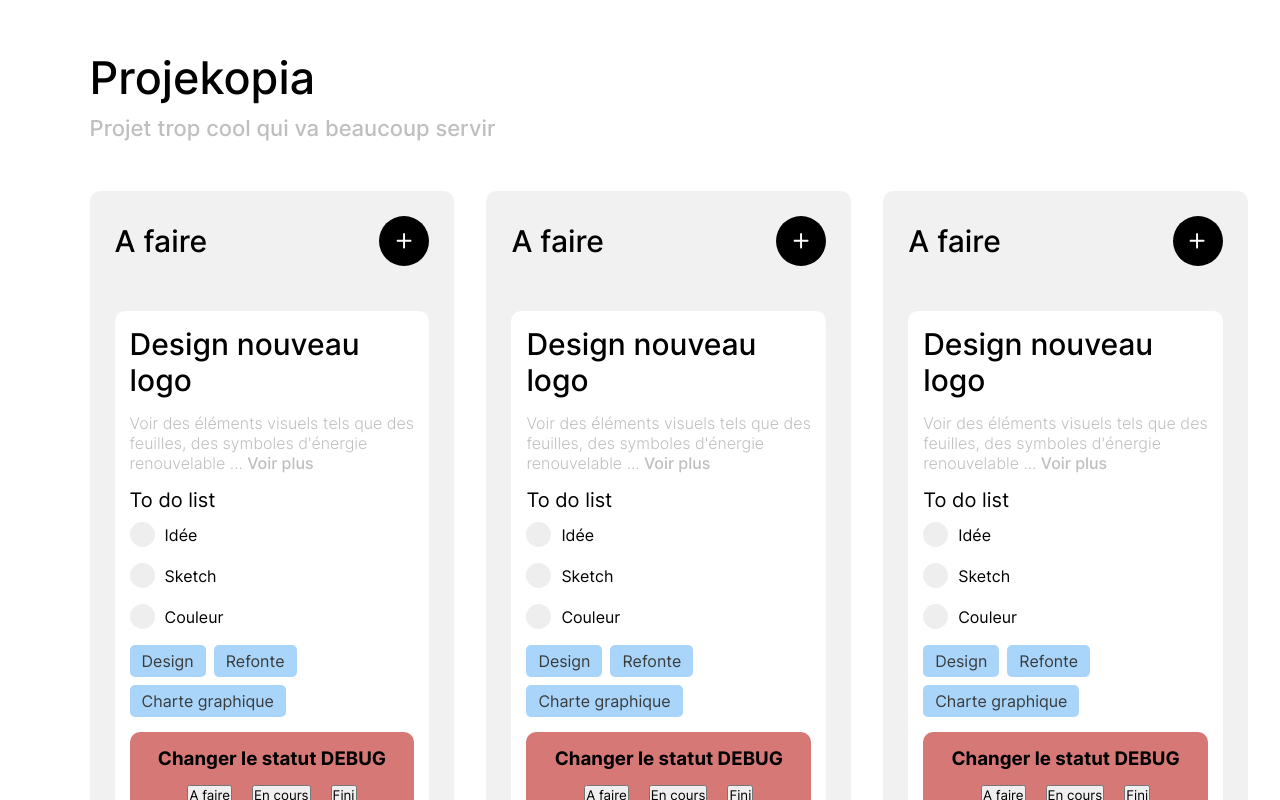
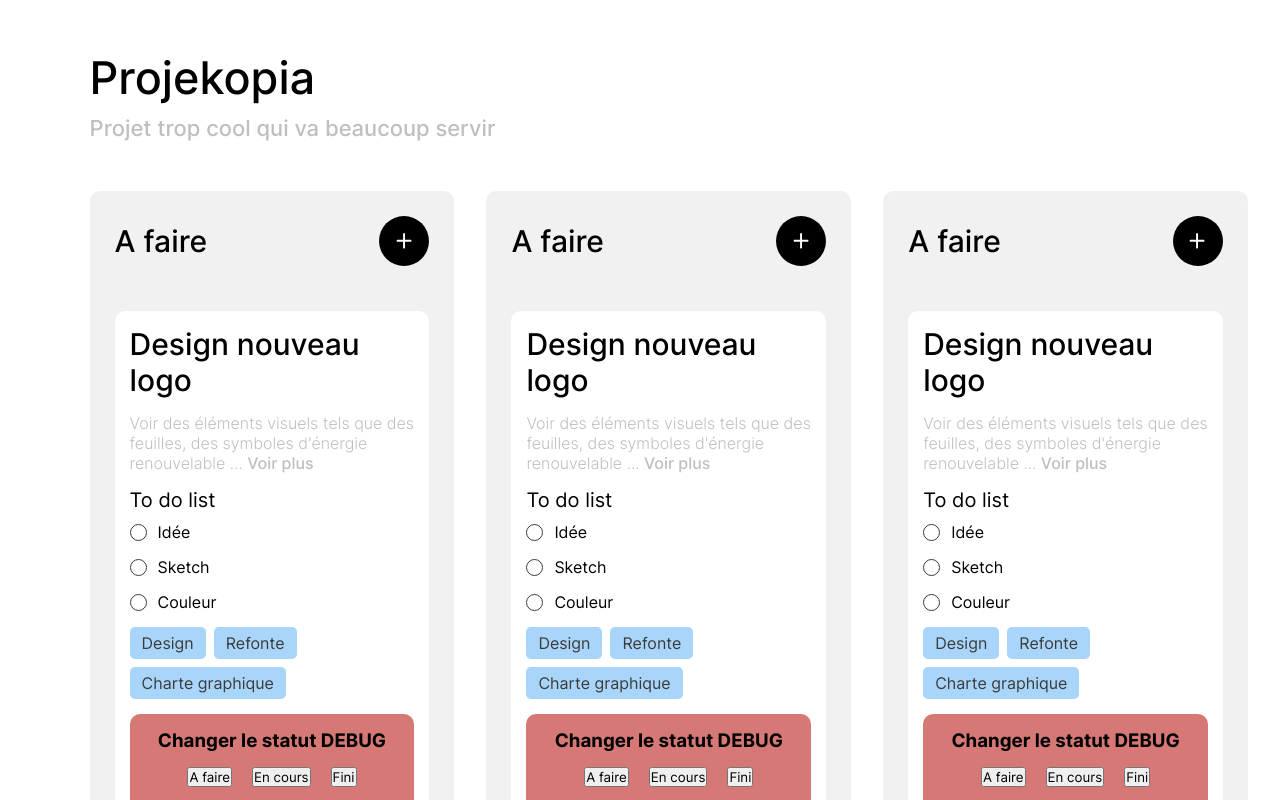
Before and after one commit to Passiflore/Projectopia, a React (Vite) app: page / in a window 1280 px wide. Shown: the top 800 px of the page. Built offline with nearby package versions, Linux system fonts and the light colour scheme.

Commit message:
[MOD] check of to list
change design of the check of to do list

```diff
--- a/src/components/Cards/Cards.css
+++ b/src/components/Cards/Cards.css
@@ -56,27 +56,19 @@
 .container {
     display: block;
     position: relative;
-    padding-left: 35px;
+    padding-left: 28px;
     cursor: pointer;
-    font-size: 22px;
 }
 
 .checkmark {
     position: absolute;
-    top: 0;
+    top: 2px;
     left: 0;
-    height: 25px;
-    width: 25px;
+    height: 15px;
+    width: 15px;
+    border: 1px solid #3A3B3B;
     border-radius: 100px;
-    background-color: #eee;
 }
-
-/* On mouse-over, add a grey background color */
-
-  /* When the checkbox is checked, add a blue background */
-  .container input:checked ~ .checkmark {
-    background-color: #2196F3;
-  }
 
   /* Create the checkmark/indicator (hidden when not checked) */
   .checkmark:after {
@@ -92,15 +84,12 @@
 
   /* Style the checkmark/indicator */
 .container .checkmark:after {
-    left: 9px;
-    top: 5px;
-    width: 5px;
-    height: 10px;
-    border: solid white;
-    border-width: 0 3px 3px 0;
-    -webkit-transform: rotate(45deg);
-    -ms-transform: rotate(45deg);
-    transform: rotate(45deg);
+    left: 1.5px;
+    top: 1.5px;
+    width: 12px;
+    height: 12px;
+    background-color: #3A3B3B;
+    border-radius: 100px;
 }
 
 .cardsTag{
```
